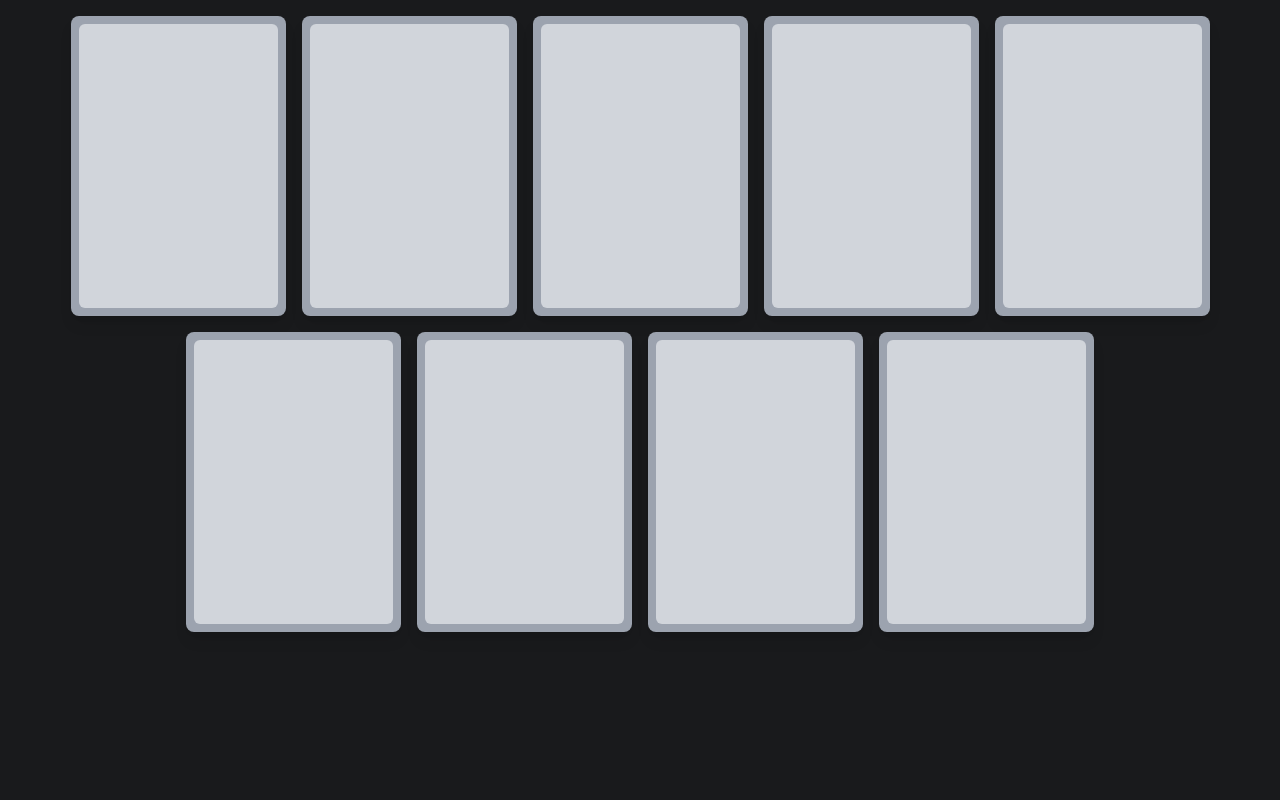
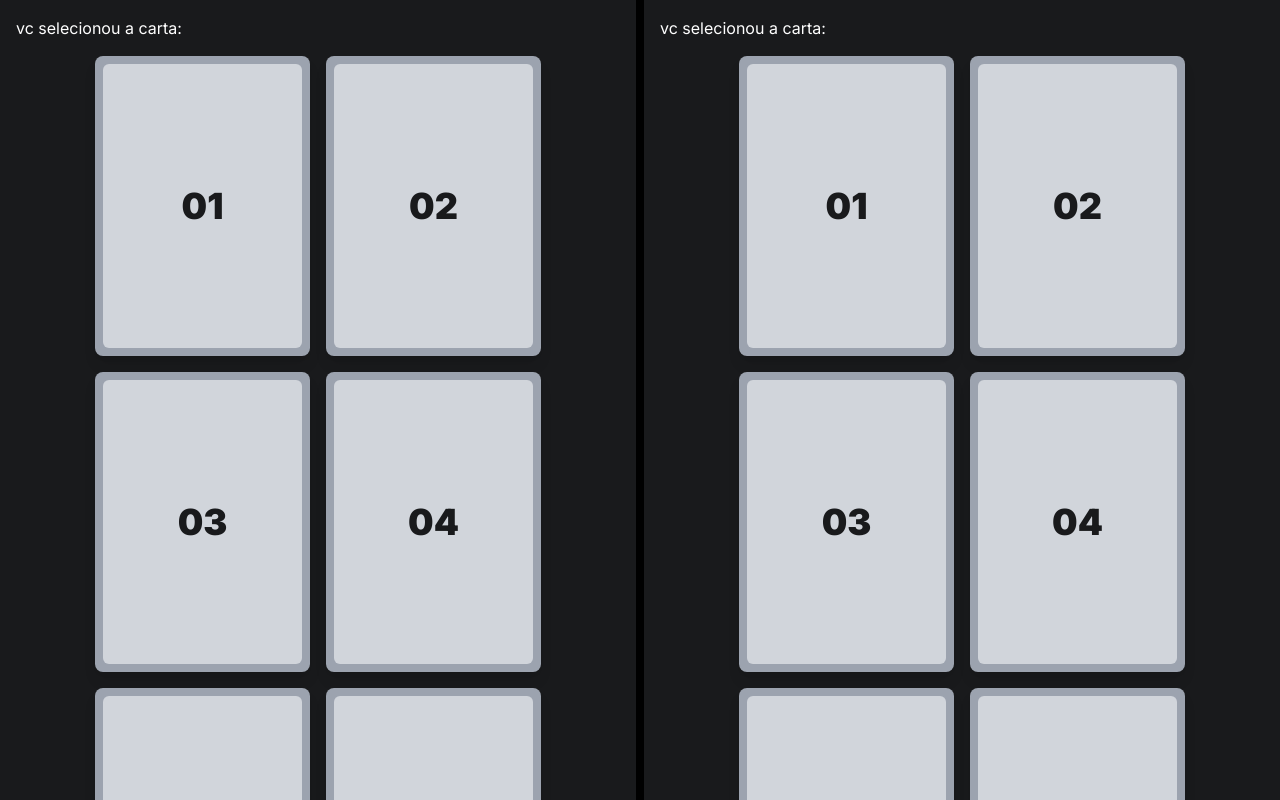
Before and after one commit to codemilio/pokedex-gallery, a Next.js app: page / in a window 1280 px wide. Shown: the top 800 px of the page. Built offline with nearby package versions, Linux system fonts and the light colour scheme.

Commit message:
fix: gallery and card components

```diff
--- a/src/app/page.tsx
+++ b/src/app/page.tsx
@@ -3,7 +3,8 @@ import Gallery from '@/components/Gallery'
 
 export default function App() {
 	return (
-		<main className="w-full h-screen">
+		<main className="w-full h-screen flex">
+			<Gallery />
 			<Gallery />
 		</main>
 	)
--- a/src/components/Card/index.tsx
+++ b/src/components/Card/index.tsx
@@ -1,33 +1,30 @@
 'use client'
-import type { Dispatch, SetStateAction } from 'react'
 
 type Props = {
 	position: number
-	onSelectNumber: Dispatch<SetStateAction<number | undefined>>
-	handleClick: () => void
+	onSelectCard: (cardNumber: number) => void
 	imageURL: string
 }
 
 export default function Card({
 	position,
-	onSelectNumber,
-	handleClick,
+	onSelectCard,
 	imageURL
 }: Props) {
+
 	const numberPosition = position < 10 ? `0${position}` : position
-
-	const openModal = () => {
-		onSelectNumber(position)
-		handleClick()
+	const selectCard = () => {
+		onSelectCard(position)
 	}
 
 	return (
 		<button
-			onClick={openModal}
-			className="select-none flex-shrink-0 w-[215px] h-[300px] bg-gray-400 rounded-lg cursor-pointer hover:scale-[1.15] shadow-lg transition-all ease-in p-2"
+			onClick={selectCard}
+			className="flex-shrink-0 w-[215px] h-[300px] bg-gray-400 rounded-lg cursor-pointer hover:scale-[1.15] shadow-lg transition-all ease-in p-2"
 		>
 			<div className="w-full h-full rounded-md flex justify-center items-center bg-gray-300 text-[#191A1C] font-black text-4xl">
-				<img src={imageURL} alt="" className="h-full" />
+				{/* <img src={imageURL} alt="" className="h-full" /> */}
+				{ numberPosition }
 			</div>
 		</button>
 	)
--- a/src/components/Gallery/index.tsx
+++ b/src/components/Gallery/index.tsx
@@ -1,21 +1,16 @@
 import { PokemonTCG } from 'pokemon-tcg-sdk-typescript'
 import { useState } from 'react'
 import Card from '../Card'
-import Dialog from '../Dialog'
 
-export default function Gallery() {
-	const [showDialog, setShowDialog] = useState(false)
-	const [selectedCard, setSelectedCard] = useState<number | undefined>(
-		undefined
-	)
+type Props = {
+	isCustomDeck?: boolean
+}
+export default function Gallery({ isCustomDeck = false }: Props) {
+	const [selectedCard, setSelectedCard] = useState<number | undefined>()
 	const [cardImageList, setCardImageList] = useState<string[]>([])
 
-	const closeDialog = () => {
-		setShowDialog(false)
-	}
-
-	const handleClickCard = () => {
-		setShowDialog(true)
+	const handleSelectCard = (cardNumber: number) => {
+		setSelectedCard(cardNumber)
 	}
 
 	const getCards = async () => {
@@ -27,26 +22,24 @@ export default function Gallery() {
 	}
 
 	// getCards()
-const t = new SpeechSynthesisUtterance("Olá meu nome é carlos")
-t.pitch = 0.6
-t.rate = 1.5
-speechSynthesis.speak(t)
+	// const t = new SpeechSynthesisUtterance("Olá meu nome é carlos")
+	// t.pitch = 0.6
+	// t.rate = 1.5
+	// speechSynthesis.speak(t)
 
 	return (
+		<div className='flex-1 flex flex-col first:border-r-8 border-black p-4'>
+			<span className='text-white'> vc selecionou a carta: {selectedCard} </span>
 			<section className="w-full flex flex-row flex-wrap justify-center items-center gap-4 p-4">
 				{Array.from({ length: 9 }).map((_, i) => (
 					<Card
-					handleClick={handleClickCard}
 						position={i + 1}
-					onSelectNumber={setSelectedCard}
+						onSelectCard={handleSelectCard}
+						imageURL={cardImageList[i]}
 						key={i.toString()}
-					imageURL={cardImageList[i]}
 					/>
 				))}
-
-			<Dialog isOpen={showDialog} onClose={closeDialog}>
-				<h2> {selectedCard} </h2>
-			</Dialog>
 			</section>
+		</div>
 	)
 }
```
Lines whose indentation alone changed are shown as unchanged.
